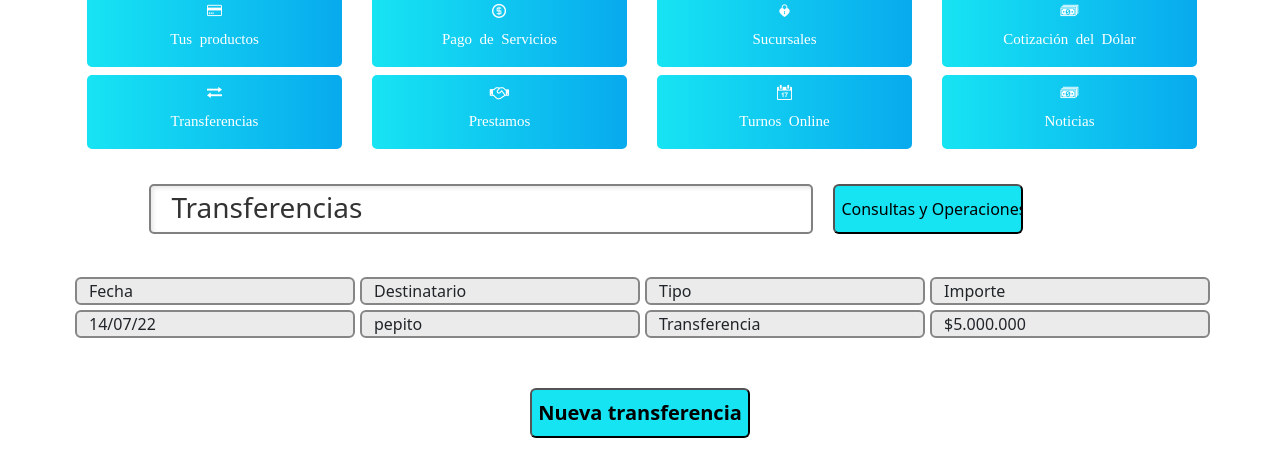
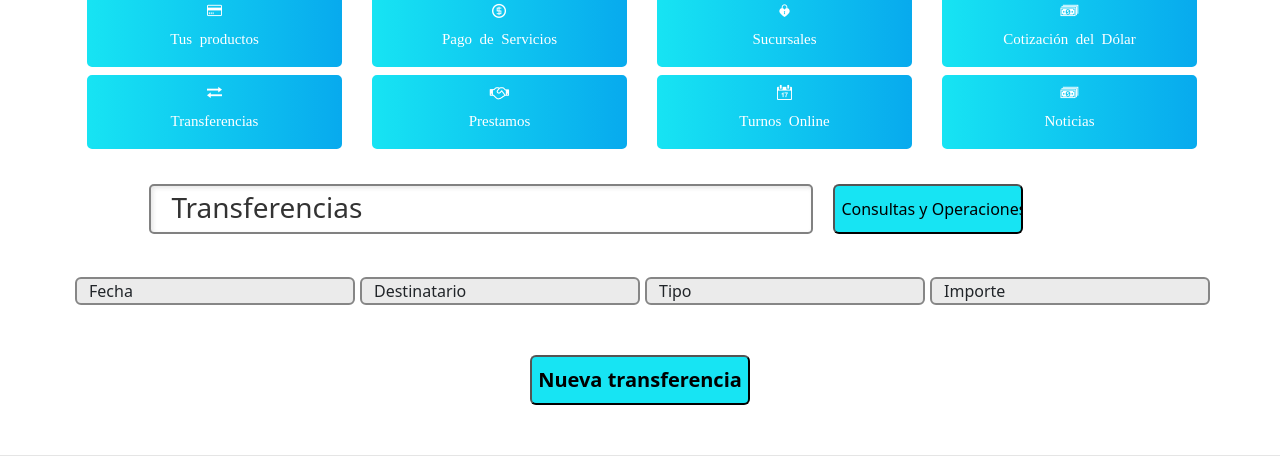
Before and after one commit to pybalt/ITBANK_FULLSTACK, a Django app: page /transferencias/ in a window 1280 px wide. Shown: the part 119-579 px from the top of the page. Run offline with Django 4.2, Linux system fonts and the light colour scheme; a user stored in the database is signed in; data comes from the database, SQL or seed files in the repository; some web fonts are replaced; grey boxes are pictures that could not be loaded.

Commit message:
se arregla mov

```diff
--- a/homebanking/webitbank/templates/webitbank/pages/transferencias.html
+++ b/homebanking/webitbank/templates/webitbank/pages/transferencias.html
@@ -20,19 +20,23 @@
           </div>
           <div class="containerTransferencias">
             <div class="row">
+
               <div class="col tip">Fecha</div>
               <div class="col tip">Destinatario</div>
               <div class="col tip">Tipo</div>
               <div class="col tip">Importe</div>
+
             </div>
         </div>
         <div class="containerTransferencia">
+          {% for movimiento in movimiento_list %}
             <div class="row">
-              <div class="col tip">14/07/22</div>
-              <div class="col tip">pepito</div>
-              <div class="col tip">Transferencia</div>
-              <div class="col tip">$5.000.000</div>
+              <div class="col tip">{{ movimiento.fecha }}</div>
+              <div class="col tip">{{ movimiento.cuenta_destinatario.customer.customer_name }}</div>
+              <div class="col tip">{{ movimiento.tipo_movimiento }}</div>
+              <div class="col tip">{{ movimiento.monto }}</div>
             </div>
+          {% endfor %}
         </div>
         <div class="d-grid gap-2 col-6 mx-auto">
             <button class="btnNewTransferencia btn-primary" type="button" data-bs-toggle="offcanvas" data-bs-target="#offcanvasRight" aria-controls="offcanvasRight">Nueva transferencia</button>
--- a/homebanking/webitbank/views.py
+++ b/homebanking/webitbank/views.py
@@ -3,8 +3,10 @@
 from django.contrib.auth.decorators import login_required
 
 from cuentas.models import Cuenta
+from movimiento.models import Movimientos
 from .models import Sucursal
 import requests
+from clientes.models import Cliente
 
 def login(request):
     return render(request, "registration/login.html")
@@ -51,7 +53,9 @@
 
 @login_required
 def transferencias(request):
-    return render(request, "webitbank/pages/transferencias.html")
+    cliente = Cliente.objects.get(user = request.user)
+    movimiento_list=Movimientos.objects.filter(cuenta_remitente__customer = cliente)
+    return render(request, "webitbank/pages/transferencias.html",{'movimiento_list':movimiento_list})
 
 @login_required
 def turnos(request):
```
